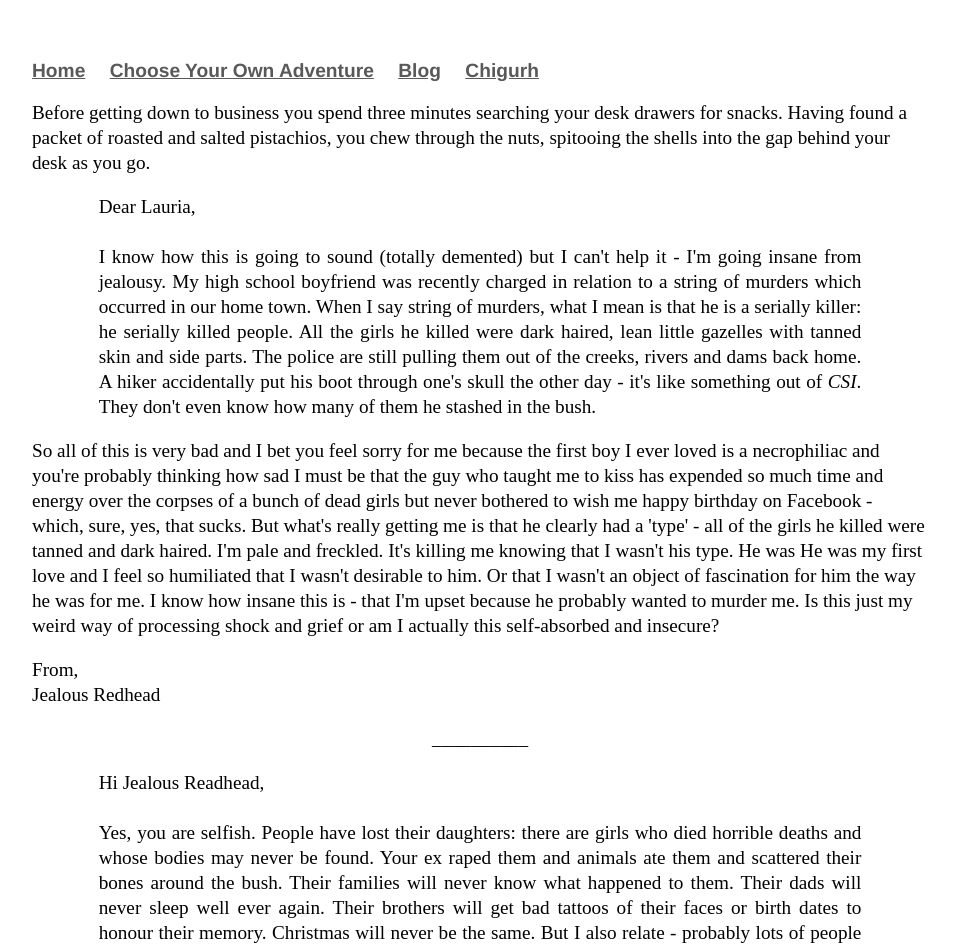
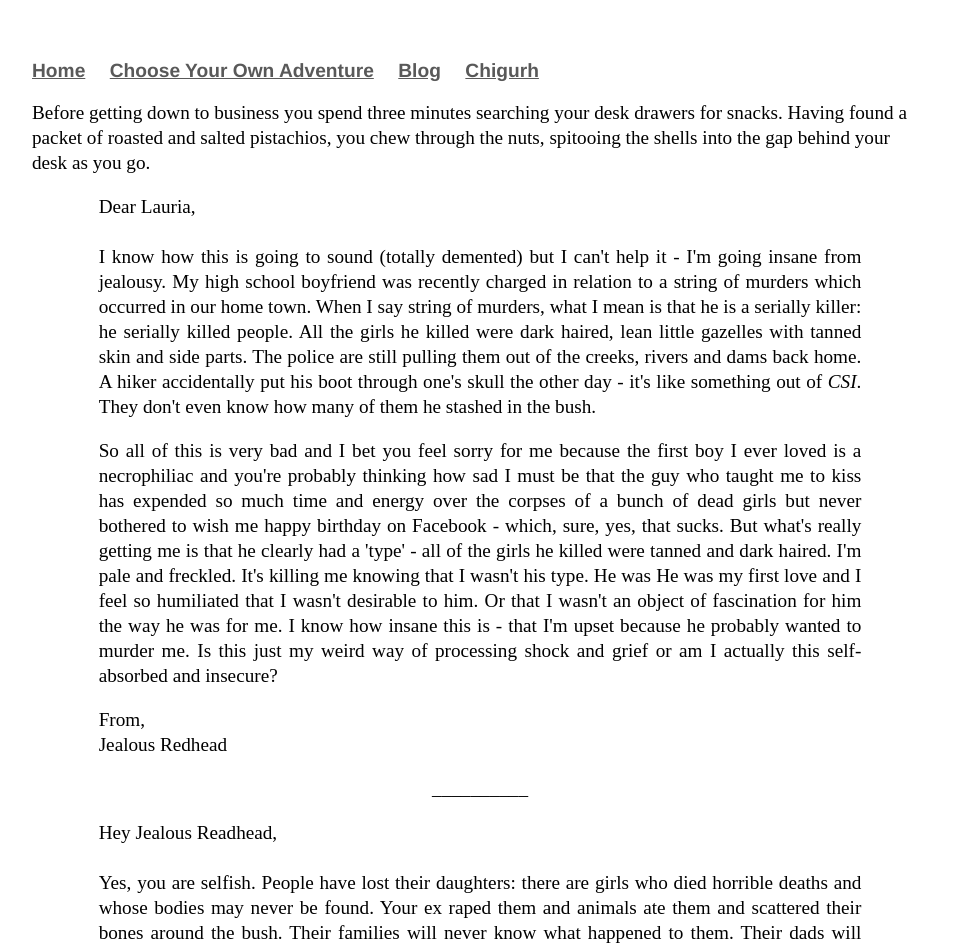
Before and after one commit to Pinelife/pinelife.github.io, a Jekyll site: the page built from Hellhole/Room7.html, in a window 1280 px wide. Shown: the top 948 px of the page, without its empty margins (160-1115 px from the left). Built offline with Jekyll 4.4.1, drawn with Linux system fonts in a browser that asks for light colours.

Commit message:
Update Room7.html

```diff
--- a/Hellhole/Room7.html
+++ b/Hellhole/Room7.html
@@ -16,7 +16,7 @@ Before getting down to business you spend three minutes searching your desk draw
   charged in relation to a string of murders which occurred in our home town. When I say string of murders, what I mean is that he is a serially killer:
   he serially killed people. All the girls he killed were dark haired, lean little gazelles with tanned skin and side parts. The police are still pulling them out of the creeks, rivers and dams back home.
   A hiker accidentally put his boot through one's skull the other day -  it's like something out of <i>CSI</i>. They don't even know how many of them he stashed in the bush.</p>
-<p>
+<p style="text-align:justify" class="indented">
 So all of this is very bad and I bet you feel sorry for me because the first boy I ever loved is a necrophiliac and you're probably thinking
   how sad I must be that the guy who taught me to kiss has expended so much time and energy over the corpses of a bunch of dead girls but never
   bothered to wish me happy birthday on Facebook - which, sure, yes, that sucks. But what's really getting me is that he clearly had a
@@ -25,7 +25,7 @@ So all of this is very bad and I bet you feel sorry for me because the first boy
   I know how insane this is - that I'm upset because he probably wanted to murder me. Is this just my weird way of processing shock and
   grief or am I actually this self-absorbed and insecure?
 </p>
-<p>
+<p style="text-align:justify" class="indented">
 From,<br/>
 Jealous Redhead
 </p>
@@ -34,7 +34,7 @@ Jealous Redhead
 __________
 </p>
 <p style="text-align:justify" class="indented">
-  Hi Jealous Readhead, <br/>
+  Hey Jealous Readhead, <br/>
    <br/>
   Yes, you are selfish. People have lost their daughters: there are girls who died horrible deaths and whose bodies may never be found.
   Your ex raped them and animals ate them and scattered their bones around the bush. Their families will never know what happened to
@@ -44,11 +44,11 @@ __________
   and finding that your girlfriend only watches Asian porn. It would hurt: you want the people you care about to be attracted to you.
   You want them to think about you the way you think about them.
 </p>
-<p>
+<p style="text-align:justify" class="indented">
   I have one consolations: if you aren't his physical type but he still took the time to date you, there must be some pretty great things
   about you. Or maybe he was just desperate and couldn't find anyone else - what do I know?
   </p>
-<p>
+<p style="text-align:justify" class="indented">
   Have a great weekend everyone!
 </p>
 
```
